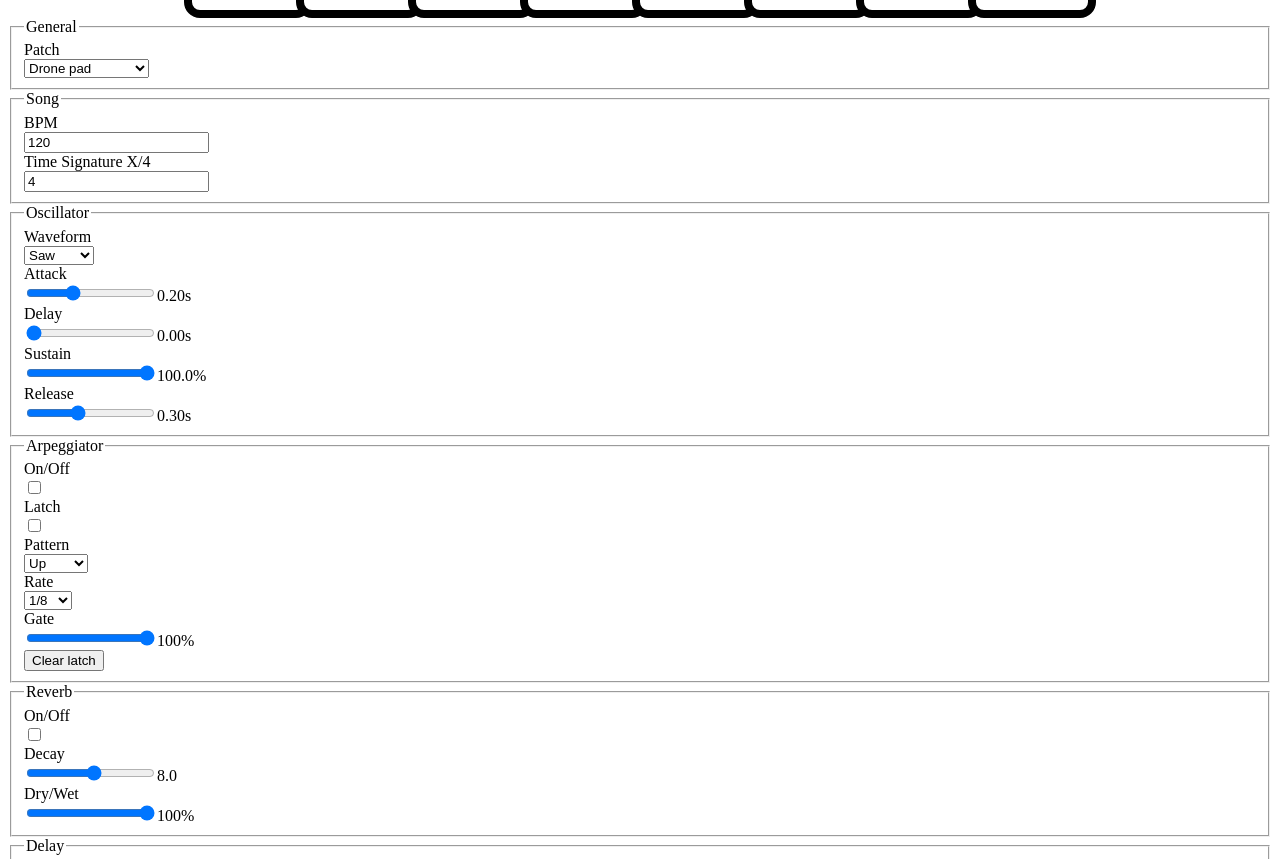
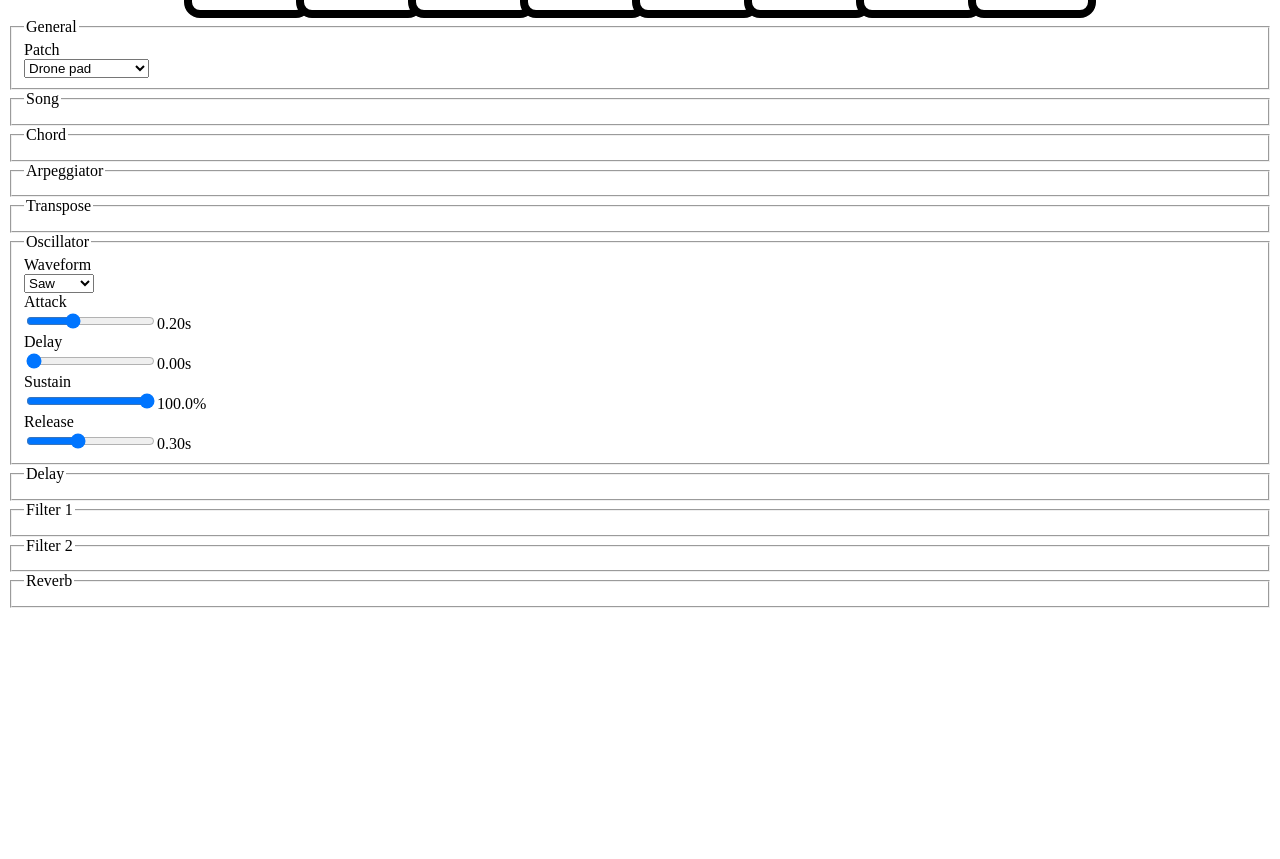
Before and after one commit to xow/ambience, a Next.js app: page / in a window 1280 px wide. Shown: the part 621-1480 px from the top of the page. After the commit the page ends 1403 px from the top, so only its background shows below. Built offline with nearby package versions, Linux system fonts and the light colour scheme.

Commit message:
Some styling & order fixes

```diff
--- a/src/components/Controls/PluginControl.tsx
+++ b/src/components/Controls/PluginControl.tsx
@@ -7,9 +7,9 @@ interface IProps {
 }
 
 function PluginControl({ children, pluginName, defaultToOpen }: IProps) {
-  const [isOpen, setIsOpen] = useState(defaultToOpen !== false);
+  const [isOpen, setIsOpen] = useState(!!defaultToOpen);
   return (
-    <fieldset className="m-4 max-w-lg flex-grow flex content-center items-center shadow-md p-4 border border-solid border-gray-300 rounded">
+    <fieldset className="m-4 max-w-lg flex-grow flex content-center items-start shadow-md p-4 border border-solid border-gray-300 rounded">
       <legend
         className="font-bold text-gray-700 cursor-pointer"
         onClick={() => setIsOpen(!isOpen)}
--- a/src/components/Controls/Synth.tsx
+++ b/src/components/Controls/Synth.tsx
@@ -8,7 +8,7 @@ import Radial from '../Util/Radial';
 function Synth() {
   const { dawSettings, setDawSettings } = useContext(SynthParametersContext);
   return (
-    <PluginControl pluginName="Oscillator">
+    <PluginControl pluginName="Oscillator" defaultToOpen={true}>
       <div className="flex-grow w-36">
         <Select<IDawSettings['synth']['type']>
           label="Waveform"
--- a/src/components/Controls/SynthControls.tsx
+++ b/src/components/Controls/SynthControls.tsx
@@ -16,13 +16,13 @@ function SynthControls({ controls }: IProps) {
   return (
     <div className="flex flex-wrap">
       <General />
+      <Chord />
+      <Arpeggiator controls={controls} />
+      <Transpose />
       <Synth />
-      <Arpeggiator controls={controls} />
+      <Delay />
+      <Filter />
       <Reverb />
-      <Delay />
-      <Chord />
-      <Transpose />
-      <Filter />
     </div>
   );
 }
--- a/src/index.ts
+++ b/src/index.ts
@@ -93,19 +93,19 @@ export function initialise(params: IDawSettings) {
    * Master Track
    */
   const masterTrack: Track = {
+    midiEffectsChain: [
+      ...(params.chord.isOn ? [chord] : []),
+      ...(params.arpeggiator.isOn ? [arpeggiator] : []),
+      ...(params.transpose.isOn ? [transpose] : []),
+    ],
+    instrument,
     audioEffectsChain: [
       ...(params.delay.isOn ? [delay] : []),
       ...(params.filter0.isOn ? [filter0] : []),
       ...(params.filter1.isOn ? [filter1] : []),
       ...(params.reverb.isOn ? [reverb] : []),
     ],
-    midiEffectsChain: [
-      ...(params.chord.isOn ? [chord] : []),
-      ...(params.arpeggiator.isOn ? [arpeggiator] : []),
-      ...(params.transpose.isOn ? [transpose] : []),
-    ],
     volume: 0.3,
-    instrument,
   };
 
   createTrack({ track: masterTrack, context });
```
